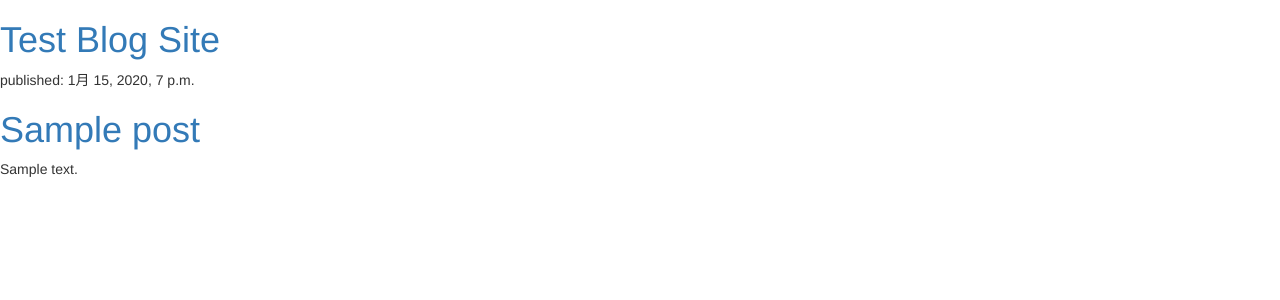
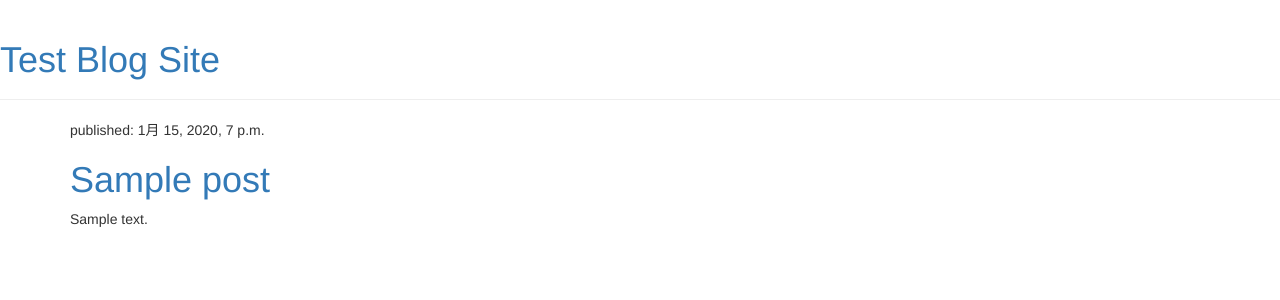
Before and after one commit to kotekote0419/my-first-blog, a Django app: template blog/templates/blog/post_list.html in a window 1280 px wide. Shown: the top 300 px of the page. Run offline with Django 3.2, Linux system fonts and the light colour scheme; the template is opened without the code that fills it: values that come from a table or form of the project are taken from there, others are empty; tables that the repository leaves empty hold one stand-in row (values such as "Sample post"); some libraries are stand-ins or nearby versions.

Commit message:
css revision

```diff
--- a/blog/templates/blog/post_list.html
+++ b/blog/templates/blog/post_list.html
@@ -8,16 +8,24 @@
         <link rel="stylesheet" href="{% static 'css/blog.css' %}">
     </head>
     <body>
-        <div>
+        <div class="page-header">
             <h1><a href="/">Test Blog Site</a></h1>
         </div>
 
-        {% for post in posts %}
-            <div>
-                <p>published: {{ post.published_date }}</p>
-                <h1><a href="">{{ post.title }}</a></h1>
-                <p>{{ post.text|linebreaksbr }}</p>
+        <div class="content container">
+            <div class="row">
+                <div class="col-md-8">
+                    {% for post in posts %}
+                        <div class="post">
+                            <div class="date">
+                                <p>published: {{ post.published_date }}</p>
+                            </div>
+                            <h1><a href="">{{ post.title }}</a> </h1>
+                            <p>{{ post.text|linebreaksbr }}</p>
+                        </div>
+                    {% endfor %}
+                </div>
             </div>
-        {% endfor %}
+        </div>
     </body>
 </html>
```
Also changed, not shown: 1 other file.
